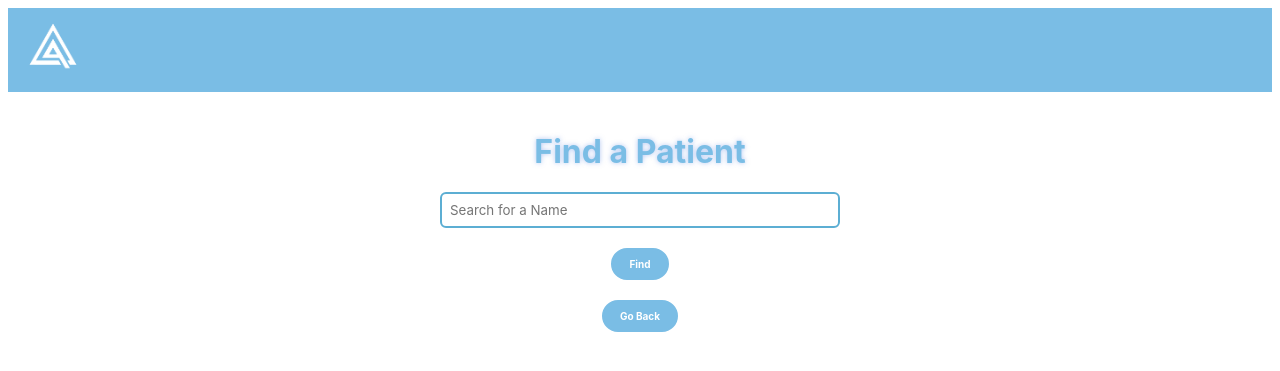
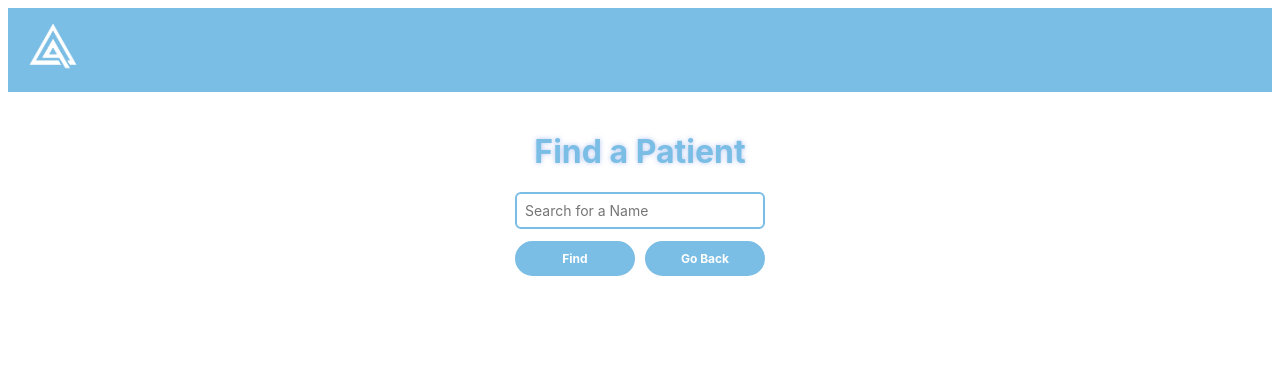
Before and after one commit to thomas0997/PatientsListFinal, a Flask app: page /search in a window 1280 px wide. Shown: the top 371 px of the page. Run offline with Flask 3, Linux system fonts and the light colour scheme.

Commit message:
Update search.html

```diff
--- a/templates/search.html
+++ b/templates/search.html
@@ -30,63 +30,63 @@
     }
 
     .form-wrapper {
-        text-align: center;
+        display: flex;
+        justify-content: center;  /* centers the whole form-wrapper */
         margin-top: 20px;
     }
 
-    .form-wrapper a {
-        text-decoration: none;
+    form {
+        display: flex;
+        flex-direction: column;
+        align-items: center;
+        gap: 12px;  /* spacing between input and button-row */
     }
 
-    input {
-        width: 80%;
-        max-width: 400px;
-        text-align: left;
+    input[type="text"] {
+        width: 250px;
         font-family: -apple-system, 'SF Pro';
         border: 2px solid #7ABDE5;
         border-radius: 6px;
         padding: 8px;
-        margin: 8px auto;
         outline: none;
         background-color: transparent;
         color: #333;
         box-sizing: border-box;
+        text-align: left;
+        font-size: 14px;
         display: block;
     }
 
-    input[type="date"] {
-        text-align: left;
-    }
-
-    input[type="date"]::placeholder {
-        text-align: left;
-    }
-
-    input:focus {
+    input[type="text"]:focus {
         border-color: #5caed3;
     }
 
+    .button-row {
+        display: flex;
+        justify-content: center;
+        gap: 10px;  /* spacing between the two buttons */
+        width: 100%;
+        max-width: 280px;
+    }
+
     button {
-        max-width: 400px;
+        flex: 1;
         font-family: -apple-system, 'SF Pro';
         border: 2px solid #7ABDE5;
         border-radius: 100px;
         padding: 8px 16px;
-        font-size: 10px;
-        margin: 8px auto;
-        outline: none;
+        font-size: 12px;
         background-color: #7ABDE5;
         color: white;
         box-sizing: border-box;
-        display: block;
-        margin-top: 20px;
+        cursor: pointer;
+        transition: background-color 0.3s ease, border-color 0.3s ease;
+        text-align: center;
     }
 
     button:hover {
         background-color: #688FE5;
         border-color: #688FE5;
-        cursor: pointer;
-        transition: background-color 0.3s ease;
     }
 
     table {
@@ -122,17 +122,19 @@
 <h1>Find a Patient</h1>
 
 <div class="form-wrapper">
-    <form action="/search" method="GET">
-        <input type="text" name="query" placeholder="Search for a Name" autocomplete="off" autofocus required>
-       <button style="font-weight: bold;" type="submit">Find</button>
+    <form action="/search" method="GET" autocomplete="off" autofocus required>
+        <input type="text" name="query" placeholder="Search for a Name" required>
+
+        <div class="button-row">
+            <button type="submit" style="font-weight: bold;">Find</button>
+            <button type="button" style="font-weight: bold;" onclick="window.location.href='/'">Go Back</button>
+        </div>
     </form>
-
-    <button type="button" style="font-weight: bold;" onclick="window.location.href='/'">Go Back</button>
 </div>
 
 {% if searched %}
     {% if patients %}
-        <h2 style="text-align: center;">Results:</h2>
+        <h2>Results:</h2>
         <table>
             <tr>
                 <th>ID</th>
```
